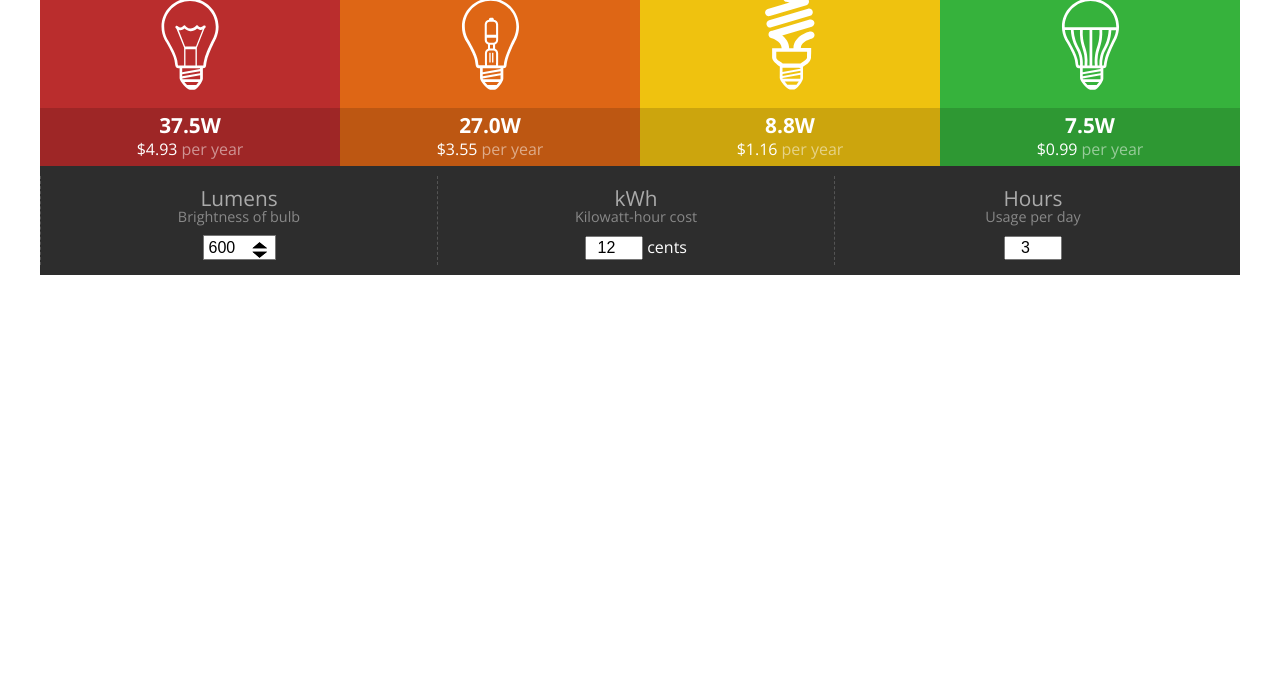
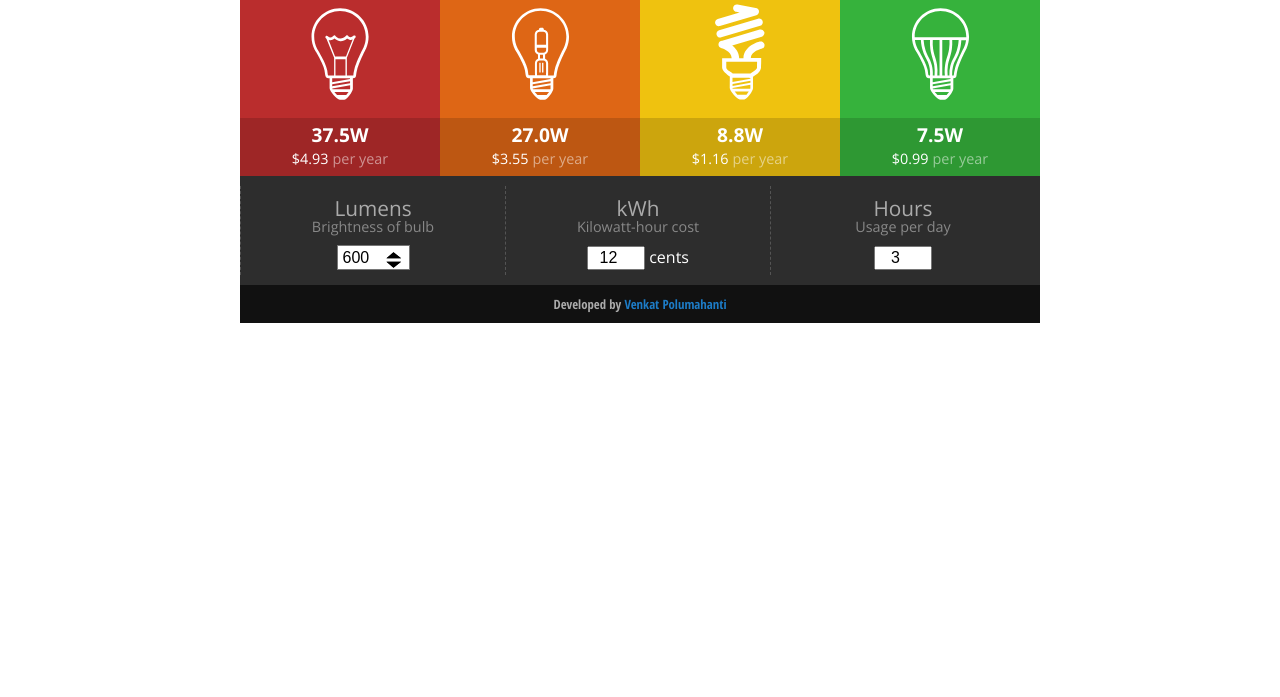
Before and after one commit to venkat4541/Angular-energy-calculator, a plain HTML site: page index.html in a window 1280 px wide. Shown: the part 103-800 px from the top of the page. Drawn offline with nearby package versions, Linux system fonts and the light colour scheme.

Commit message:
Slight style changes.

```diff
--- a/assets/calculator.css
+++ b/assets/calculator.css
@@ -2,14 +2,17 @@
 @import url(https://fonts.googleapis.com/css?family=Open+Sans:300,700|Open+Sans+Condensed:700);
 
 .heading {
+  margin: 0 auto;
   width: 100%;
+  max-width: 800px;
   text-align: center;
   background: #2d2d2d;
 }
 
-.heading h2 {
+.heading h1 {
   margin: 0;
   padding: 10px;
+  letter-spacing: 2px;
   color: #eee;
   font-family: 'Open Sans Condensed', sans-serif;
   text-transform: uppercase;
@@ -22,7 +25,7 @@
   font-family: 'Open Sans', sans-serif;
   font-weight: 300;
   line-height: 24px;
-  max-width: 1200px;
+  max-width: 800px;
 }
 
 #myCalculator main {
@@ -89,12 +92,12 @@
 
 #myCalculator main p {
   margin: 0;
-  font-size: 1.3em;
+  font-size: 1.2em;
   font-weight: 700;
 }
 
 #myCalculator main p + p {
-  font-size: 1em;
+  font-size: 0.9em;
   font-weight: 300;
 }
 
@@ -172,6 +175,28 @@
   text-align: center;
 }
 
+.footer {
+  max-width: 800px;
+  font-family: 'Open Sans Condensed', sans-serif;
+  font-size: 0.8em;
+  text-align: center;
+  background: #111;
+  color: #aaa;
+  padding: 10px 0;
+  margin: 0 auto;
+}
+
+.footer a {
+    color: #1d7cc7;
+    text-decoration: none;
+    font-weight: bold;
+}
+
+.footer a:hover {
+  color: #6BB9F0;
+  border-bottom: 1px dotted;
+}
+
 @media screen and (max-width:500px) {
 
   #myCalculator {
--- a/index.html
+++ b/index.html
@@ -10,7 +10,7 @@
 	</head>
 	<body>
 		<div class="heading">
-			<h2>Energy Calculator</h2>
+			<h1>Energy Calculator</h1>
 		</div>
 		<div id="myCalculator" ng-controller="calculatorController">
 			<main>
@@ -62,5 +62,8 @@
 				</div>
 			</form>
 		</div>
+		<div class="footer">
+	    Developed by <a href="http://venkatp.com" target="_blank">Venkat Polumahanti</a>
+		</div>
 	</body>
 </html>
```
